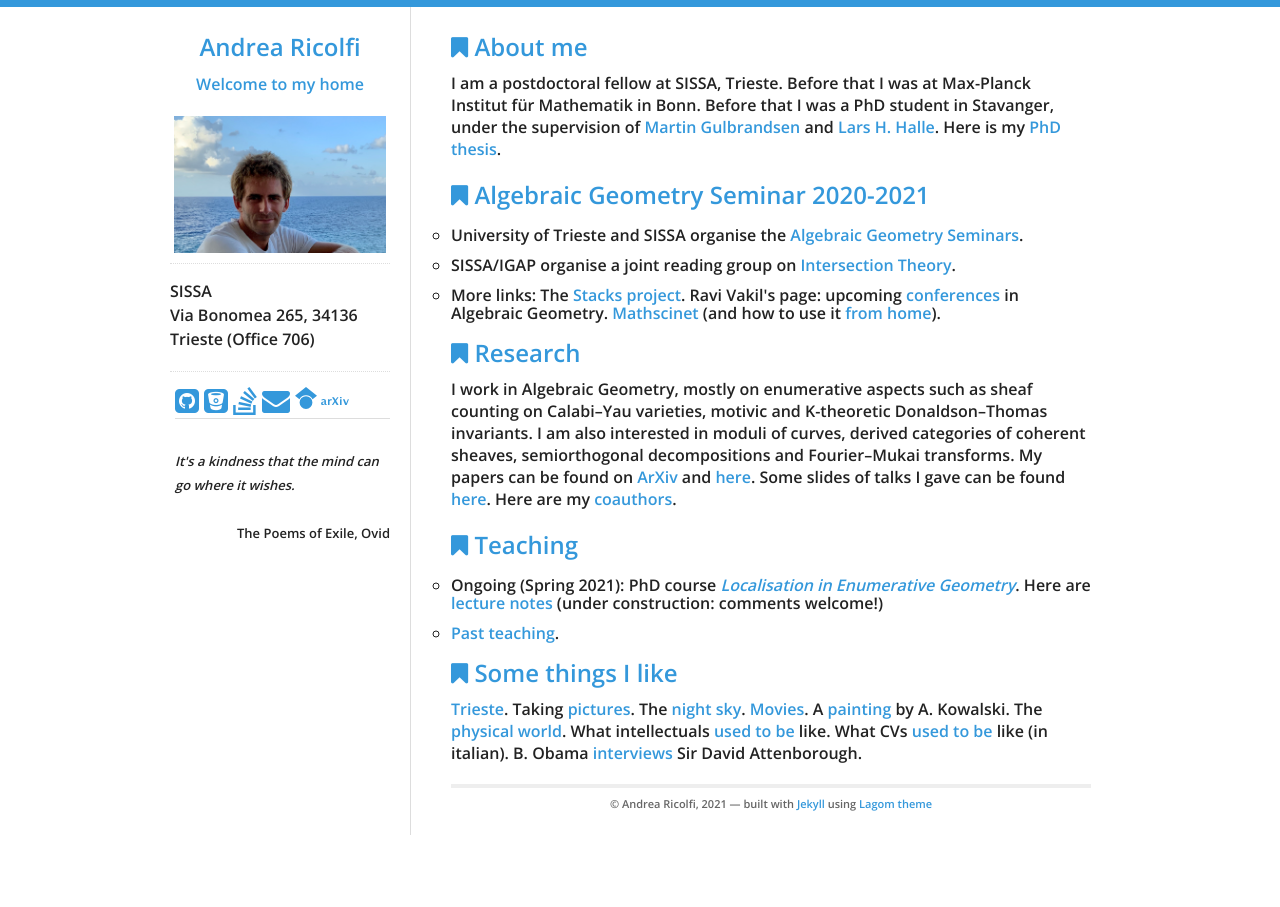
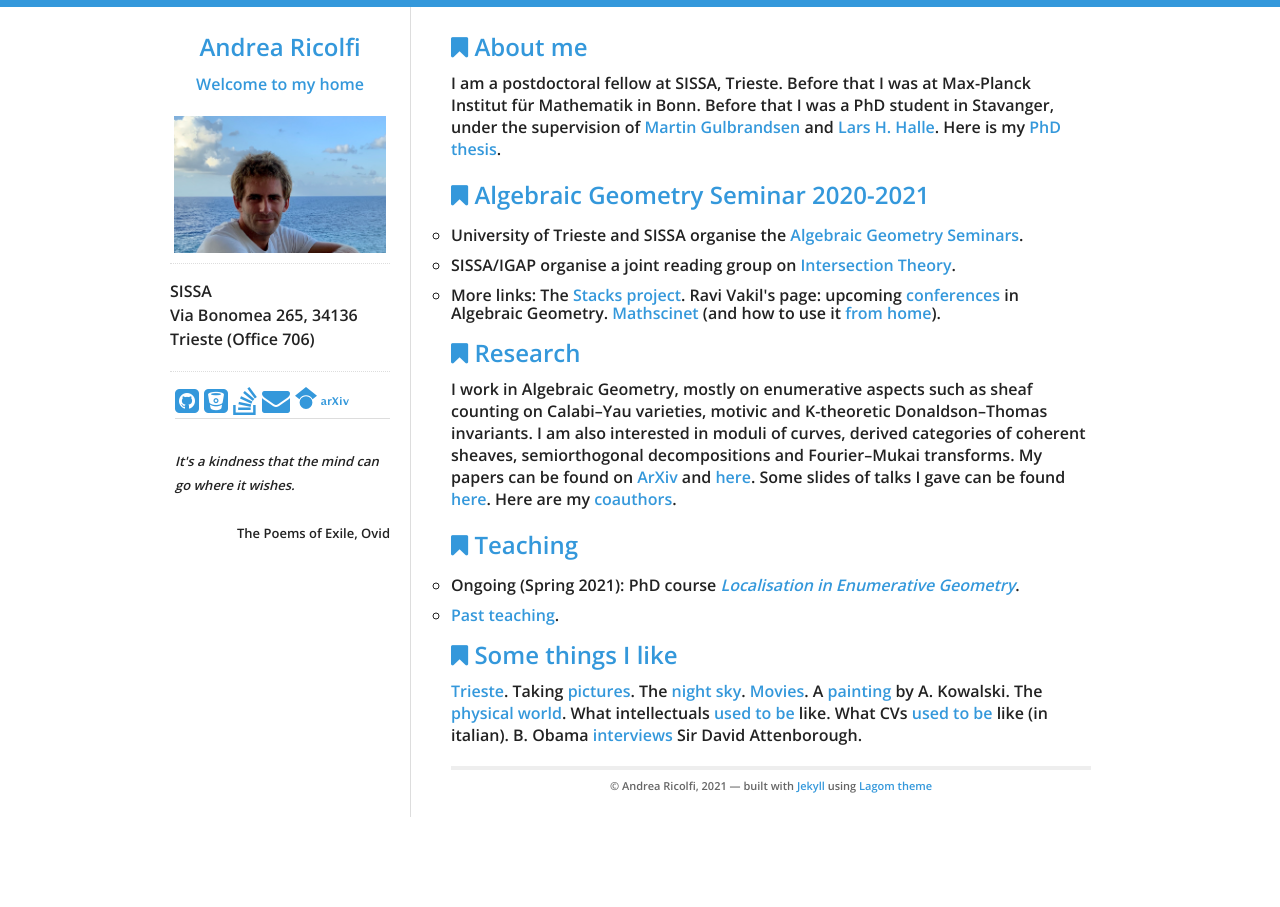
Before and after one commit to atricolfi/atricolfi.github.io, a Jekyll site: the page built from index.html, in a window 1280 px wide. Built offline with Jekyll 4.4.1, drawn with Linux system fonts in a browser that asks for light colours.

Commit message:
Update index.html

```diff
--- a/index.html
+++ b/index.html
@@ -42,7 +42,6 @@ Some slides of talks I gave can be found <a href="MATHEMATICS/Slides.html">here<
    <ul style="list-style-type:circle">
     <li>
       Ongoing (Spring 2021): PhD course <a href="MATHEMATICS/LocalisationCourse.html"><em>Localisation in Enumerative Geometry</em></a>.
-      Here are <a href="IntroEnumerativeGeometry.pdf">lecture notes</a> (under construction: comments welcome!)
     </li>
     <li>
   <a href="MATHEMATICS/PastTeaching.html">Past teaching</a>. <br>
```
